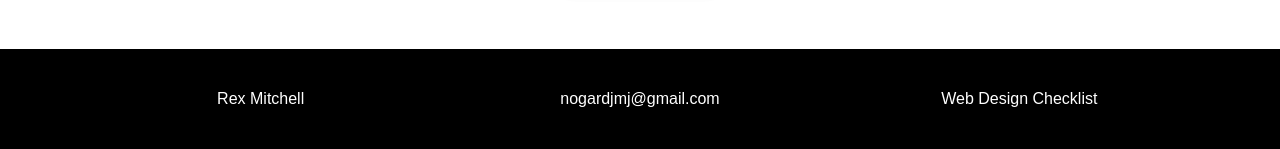
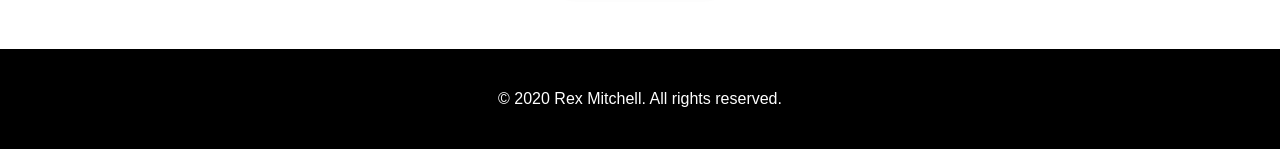
Before and after one commit to RHAM231/My-Django-Website, a Django app: page /contact/ in a window 1280 px wide. Shown: the part 835-984 px from the top of the page. Run offline with Django 3.2, Linux system fonts and the light colour scheme; some libraries are stand-ins or nearby versions.

Commit message:
Copyright

```diff
--- a/my_website/projects/templates/projects/base.html
+++ b/my_website/projects/templates/projects/base.html
@@ -26,7 +26,7 @@
   <link rel="stylesheet" href="{% static 'projects/style.css' %}" type="text/css">
 
   <!--  My Favicon-->
-  <link rel="icon" href="{% static 'projects/' %}">
+  <link rel="icon" href="{% static 'projects/my_logo.png' %}">
 
   <meta charset="UTF-8">
   {% if title %}
@@ -94,23 +94,23 @@
         <div class="container h-100">
           <div class="row h-100">
 
-            <div class="footer-text col-sm-12 col-lg-4 my-auto">
+            <div class="footer-text col-sm-12 col-lg-12 my-auto">
               <div>
-                <a>Rex Mitchell</a>
+                <a>&copy 2020 Rex Mitchell. All rights reserved.</a>
               </div>
             </div>
 
-            <div class="footer-text col-sm-12 col-lg-4 my-auto">
-              <div class="flex-center">
-                <a class="footer-link" href="mailto:nogardjmj@gmail.com">nogardjmj@gmail.com</a>
-              </div>
-            </div>
+<!--            <div class="footer-text col-sm-12 col-lg-4 my-auto">-->
+<!--              <div class="flex-center">-->
+<!--                <a class="footer-link" href="mailto:nogardjmj@gmail.com">nogardjmj@gmail.com</a>-->
+<!--              </div>-->
+<!--            </div>-->
 
-            <div class="footer-text col-sm-12 col-lg-4 my-auto">
-              <div class="flex-center">
-                <a class="footer-link" href="{% url 'project_checklist' %}">Web Design Checklist</a>
-              </div>
-            </div>
+<!--            <div class="footer-text col-sm-12 col-lg-4 my-auto">-->
+<!--              <div class="flex-center">-->
+<!--                <a class="footer-link" href="{% url 'project_checklist' %}">Web Design Checklist</a>-->
+<!--              </div>-->
+<!--            </div>-->
 
           </div>
         </div>
```
Also changed, not shown: my_website/projects/static/projects/my_logo.png (added), my_website/projects/static/projects/my_logo_16.png (added).
